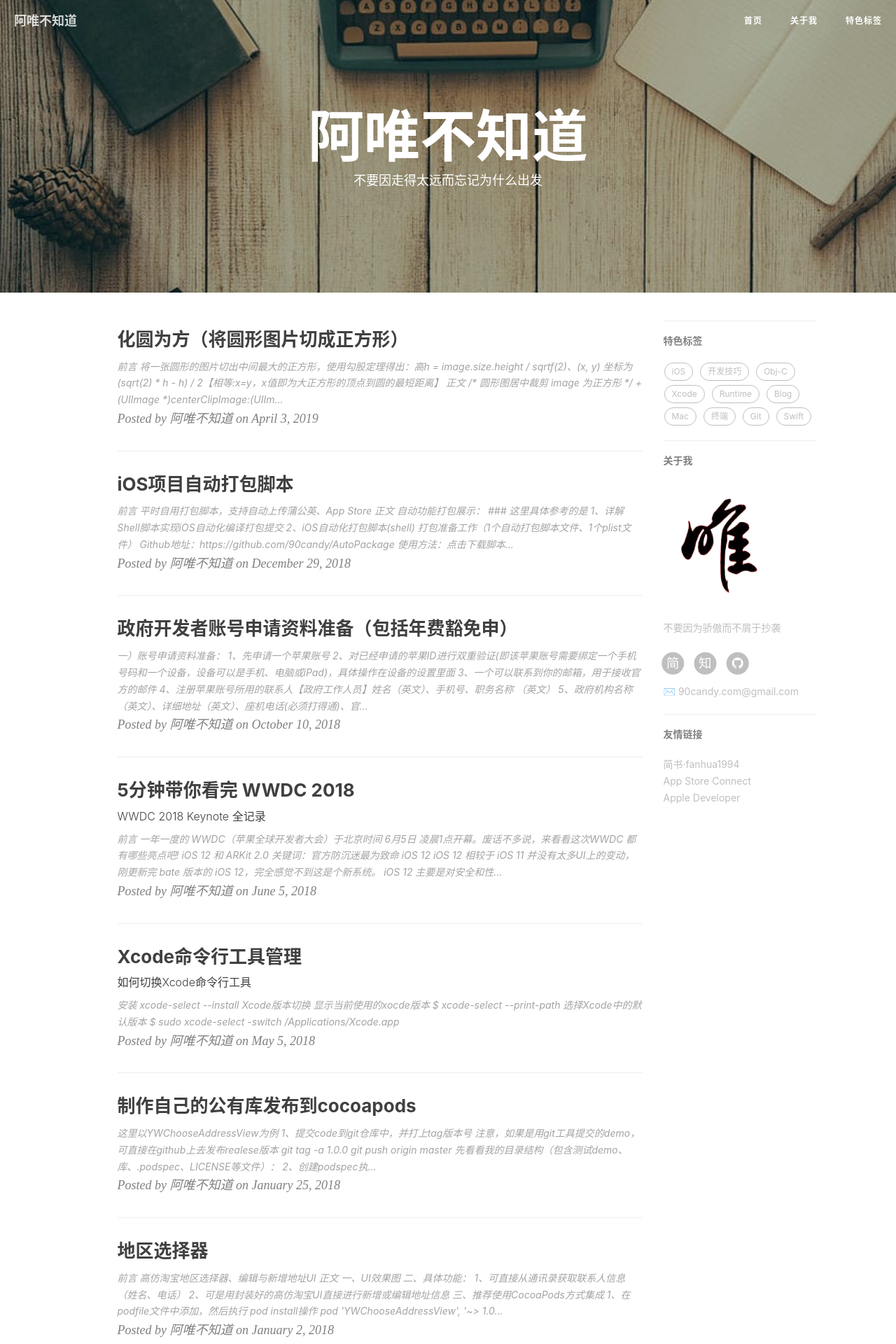
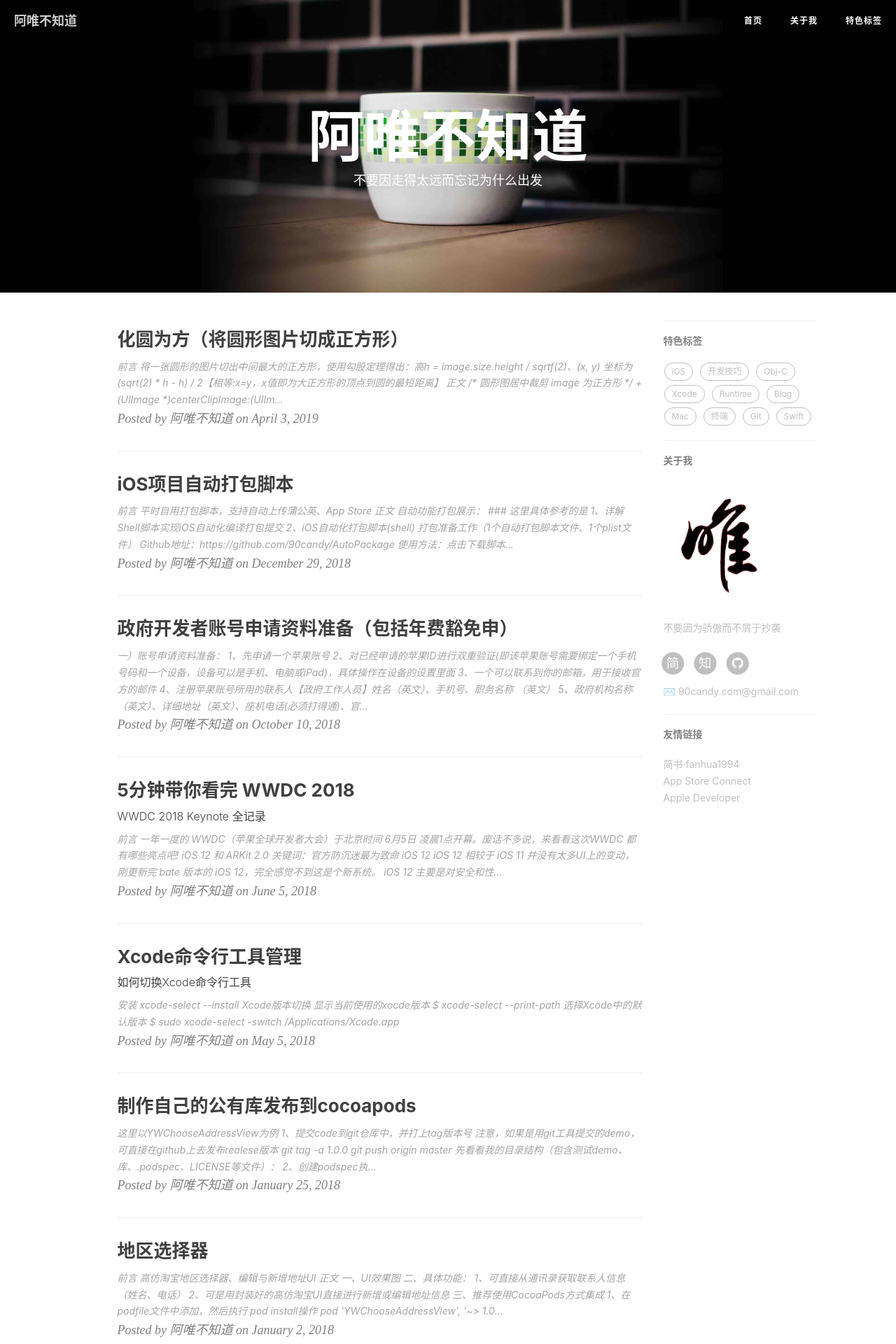
Before and after one commit to AAWayne/AAWayne.github.io, a Jekyll site: the page built from index.html, in a window 1280 px wide. Shown: the top 1920 px of the page at 70% size. Built offline with Jekyll 4.4.1, drawn with Linux system fonts in a browser that asks for light colours; nearby versions of some CDN libraries; the list of posts is cut into pages by our own code; comment, search, counter and statistics services are not loaded.

Commit message:
背景更换

```diff
--- a/_config.yml
+++ b/_config.yml
@@ -1,7 +1,7 @@
 # Site settings
 title: 阿唯不知道
 SEOTitle: 阿唯不知道的博客
-header-img: img/post-bg-desk.jpg
+header-img: img/post-bg-github-cup.jpg
 email: 90candy.com@gmail.com
 description: "Every failure is leading towards success."
 keyword: "阿唯不知道, 阿唯不知道的博客, 90candy, 袁伟, iOS开发工程师"
```
Also changed, not shown: img/post-bg-github-cup.jpg, 1 other file.
